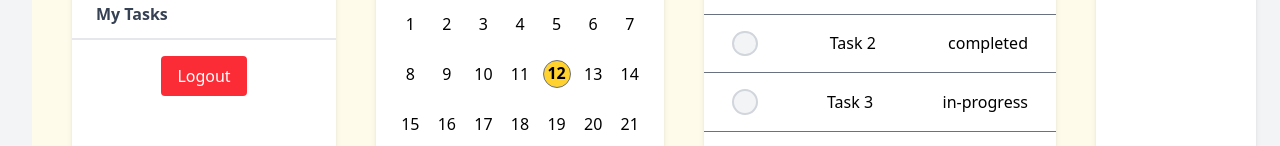
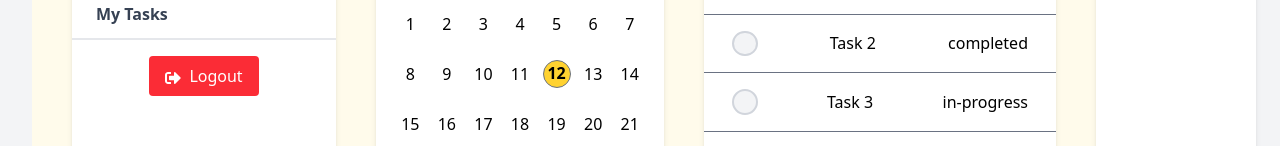
Before and after one commit to Safdari10/task-manager, a Next.js app in the folder frontend/: page /dashboard in a window 1280 px wide. Shown: the part 278-424 px from the top of the page. Built offline with nearby package versions, Linux system fonts and the light colour scheme.

Commit message:
Adds logout icon to logout button
Improves user experience by adding a recognizable logout icon to the logout button, making the action more visually intuitive.

```diff
--- a/frontend/src/app/dashboard/components/SidePanel.tsx
+++ b/frontend/src/app/dashboard/components/SidePanel.tsx
@@ -1,5 +1,6 @@
 import { removeToken } from "@/app/utils/tokenStorage";
 import { useRouter } from "next/navigation";
+import { FaSignOutAlt } from "react-icons/fa";
 
 interface SidePanelProps {
   openTab: string;
@@ -39,6 +40,7 @@ const SidePanel = ({ openTab, setOpenTab }: SidePanelProps) => {
         </div>
         <div>
           <button className="bg-red-500 text-white py-2 px-4 rounded mt-4" onClick={handleLogout}>
+            <FaSignOutAlt className="inline mr-2" />
             Logout
           </button>
         </div>
```
